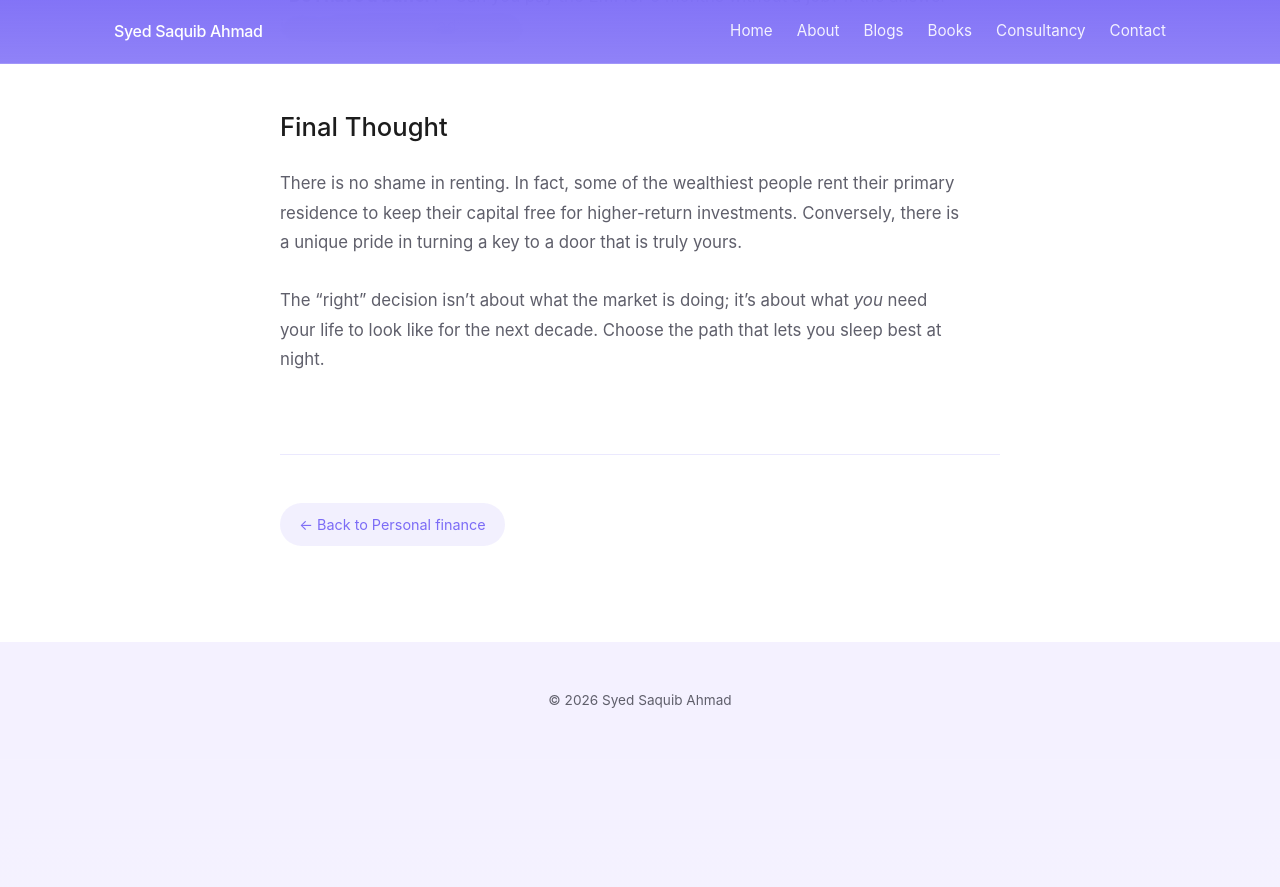
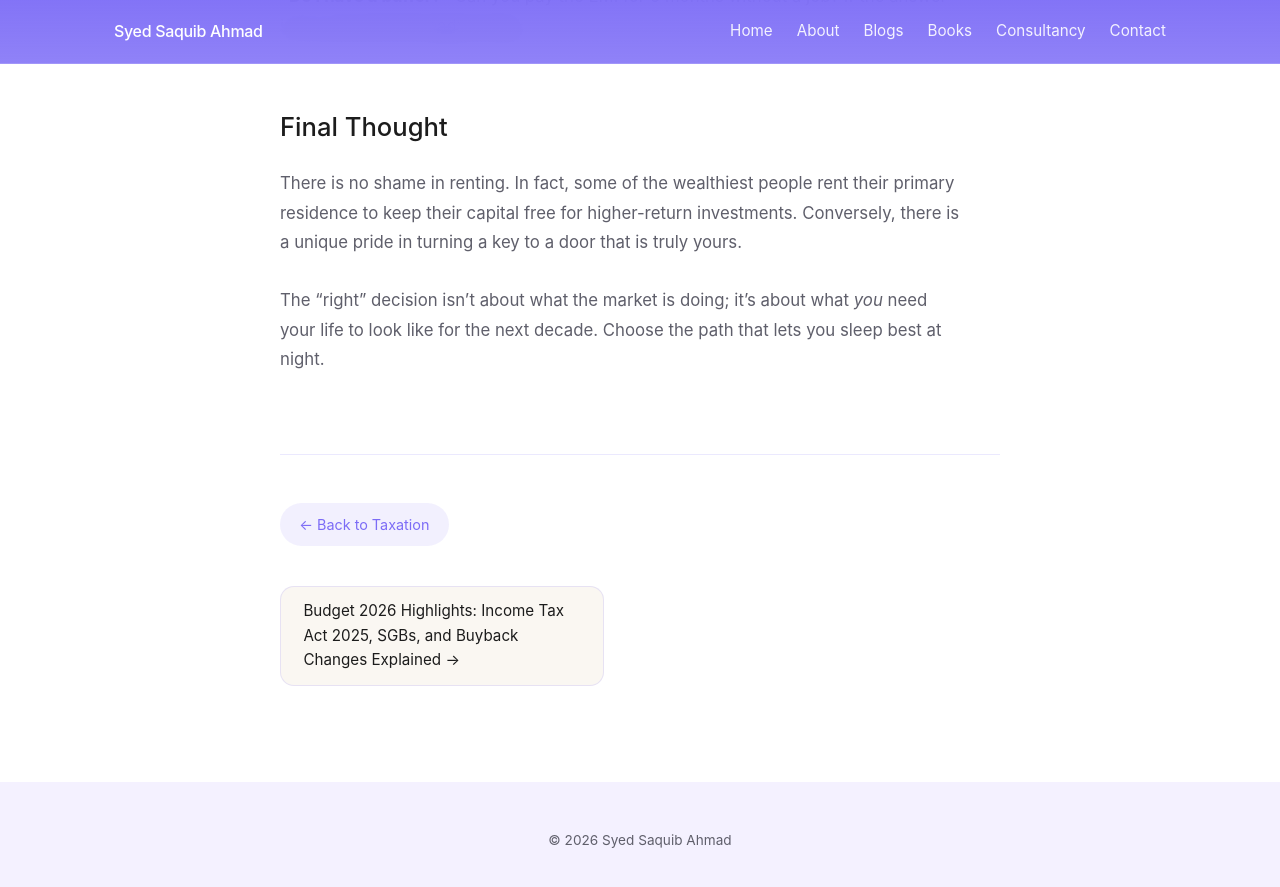
Before and after one commit to saquibahmad1234/syedsaquibahmad, a Jekyll site: the page built from _posts/2026-02-16-renting-vs-buying.md, in a window 1280 px wide and 900 px high, scrolled down 4364 px. Shown: the top 887 px of the window. Built offline with Jekyll 4.4.1, drawn with Linux system fonts in a browser that asks for light colours; before the commit the page ends 5123 px from its top, so only the background shows below that.

Commit message:
Update 2026-02-16-renting-vs-buying.md

```diff
--- a/_posts/2026-02-16-renting-vs-buying.md
+++ b/_posts/2026-02-16-renting-vs-buying.md
@@ -2,7 +2,7 @@
 layout: post
 title: "Renting vs Buying: The Ultimate Decision Framework"
 date: 2026-02-16
-categories: [personal finance, real estate, life decisions]
+categories: [taxation]
 read_time: 15
 ---
 
```
